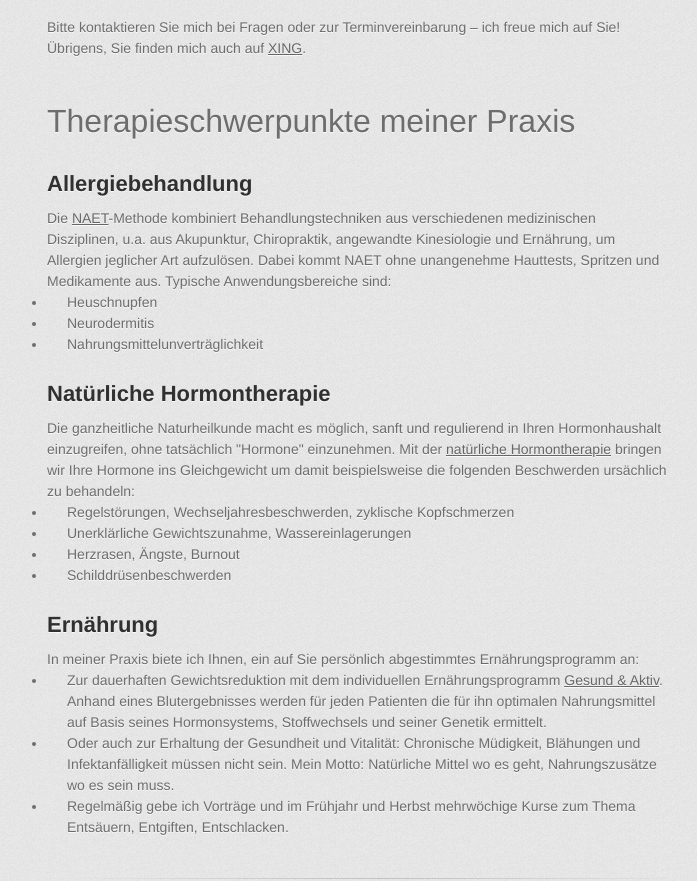
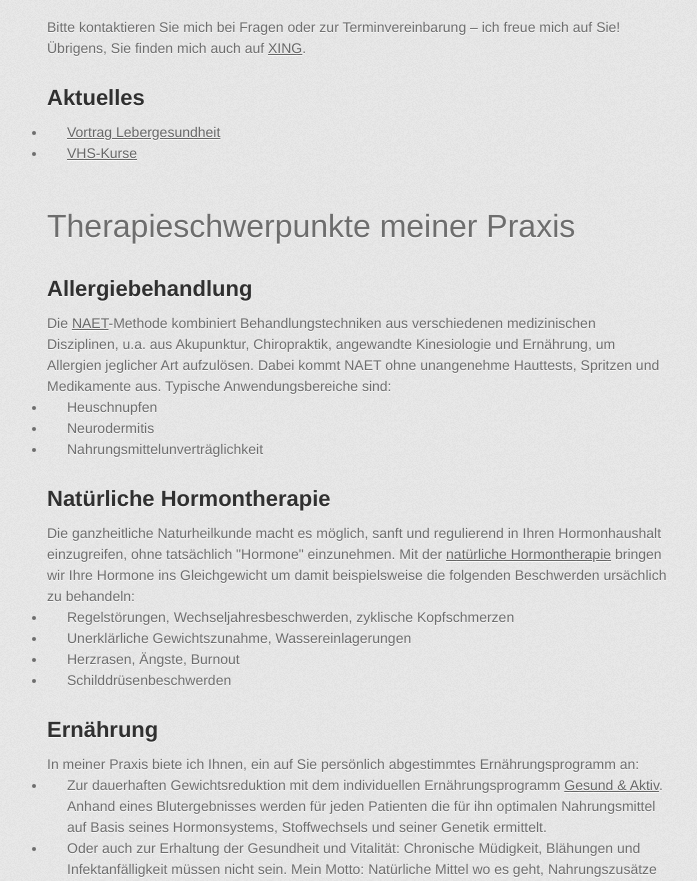
Before and after one commit to mseeberger/mseeberger.github.io, a plain HTML site: page index.html in a window 1280 px wide. Shown: the part 1258-2139 px from the top of the page, without its empty margins (283-980 px from the left). Drawn offline with Linux system fonts and the light colour scheme; a web font is replaced by a local one.

Commit message:
Flyer Lebergesundheit

```diff
--- a/index.html
+++ b/index.html
@@ -44,8 +44,15 @@
             <li>Ayurvedische Pharmakologie, Phytotherapie und ambulante Therapien</li>
             <li>Wohlfühl- und Präventionsbehandlungen im Rahmen des Jin Shin Jyutstu</li>
           </ul>
+
           <div>Bitte kontaktieren Sie mich bei Fragen oder zur Terminvereinbarung – ich freue mich auf Sie!</div>
           <div>Übrigens, Sie finden mich auch auf <a href="https://www.xing.com/profile/Martina_Seeberger">XING</a>.</div>
+
+          <h2>Aktuelles</h2>
+          <ul>
+            <li><a href="flyer-lebergesundheit.pdf" target="_blank">Vortrag Lebergesundheit</a></li>
+            <li><a href="https://www.vhs-ammersee-nordwest.de/Kontakt/importTeilnehmer_4eeb24be8f4ad.html" target="_blank">VHS-Kurse</a></li>
+          </ul>
 
           <h1>Therapieschwerpunkte meiner Praxis</h1>
 
```
Also changed, not shown: 1 other file.
